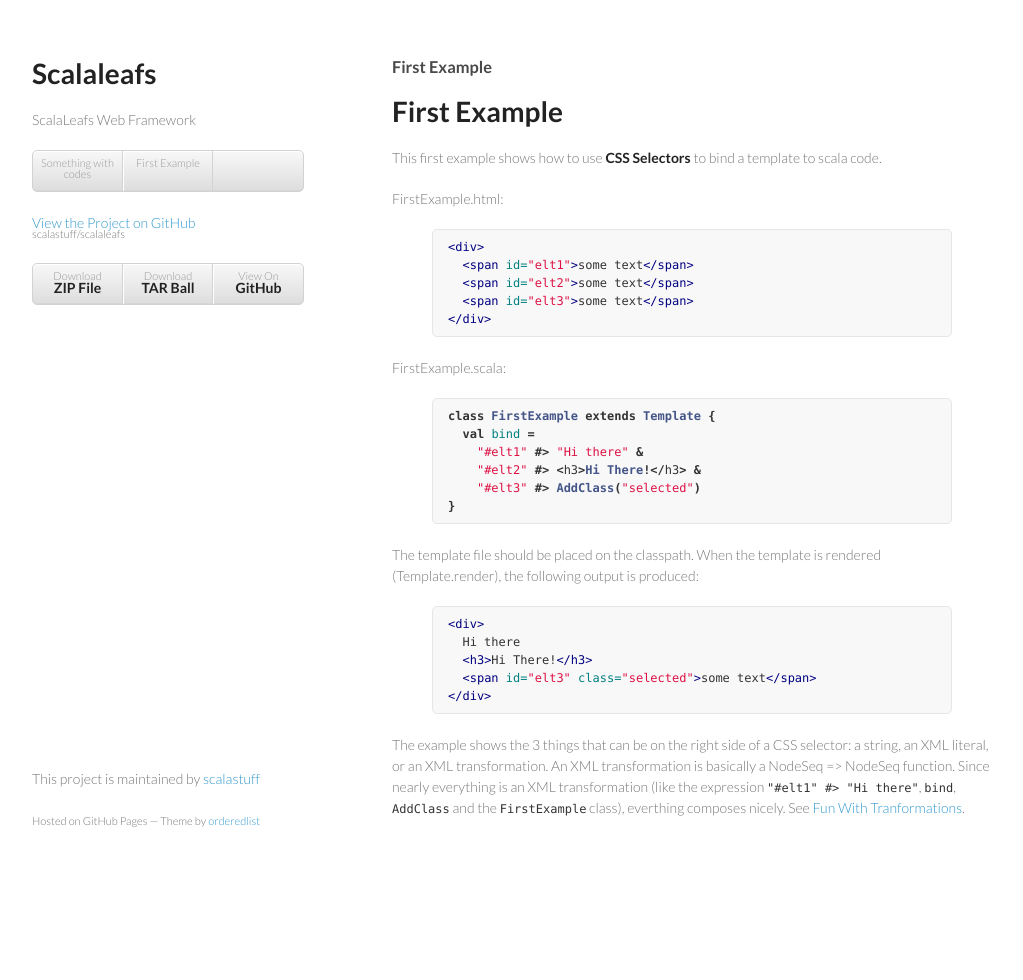
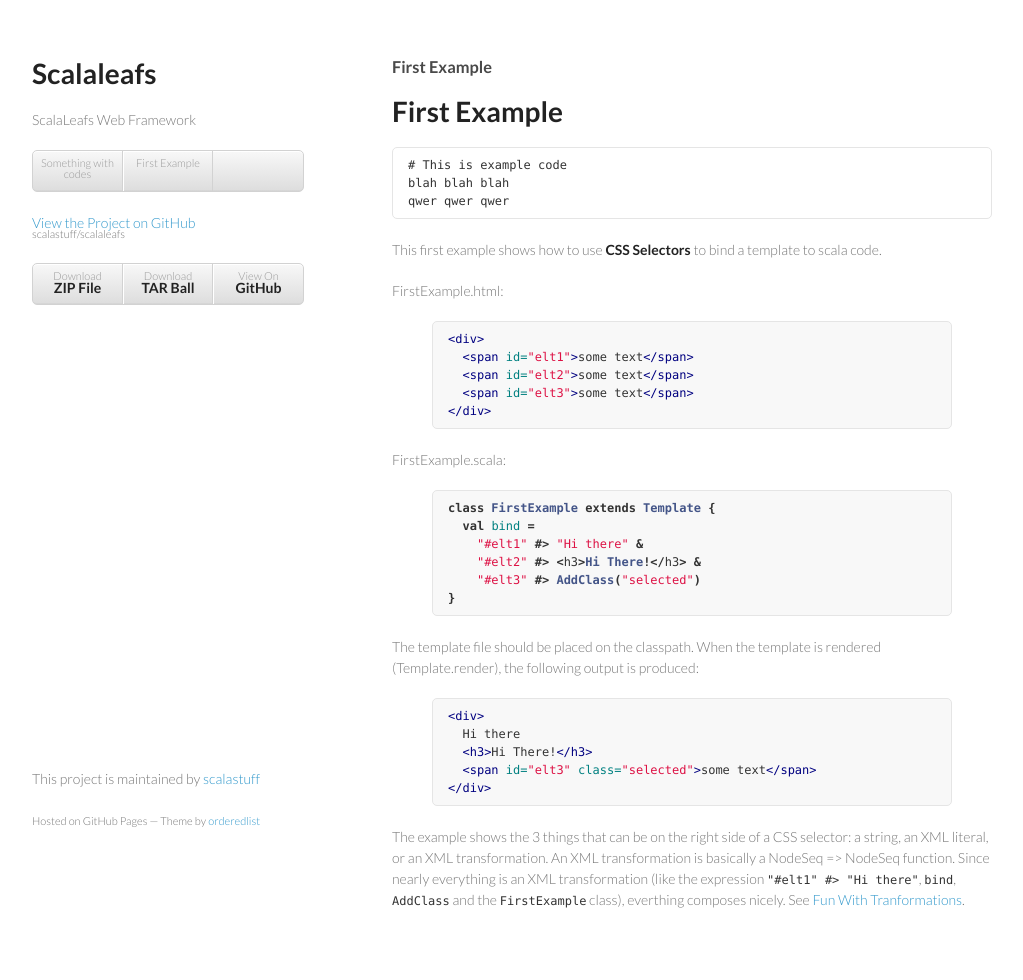
Before and after one commit to scalastuff/scalaleafs, a Jekyll site: the page built from first-steps.md, in a window 1280 px wide. Shown: the whole page, without its empty margins (128-1151 px from the left). Built offline with Jekyll 4.4.1, drawn with Linux system fonts in a browser that asks for light colours; before the commit the page ends 900 px from its top, so only the background shows below that.

Commit message:
Updated first-steps.md

```diff
--- a/first-steps.md
+++ b/first-steps.md
@@ -4,6 +4,12 @@
 weight: 8
 ---
 # First Example
+
+
+{:lang='bash'}
+    # This is example code
+    blah blah blah
+    qwer qwer qwer
 
 This first example shows how to use **CSS Selectors** to bind a template to scala code.
 
```
